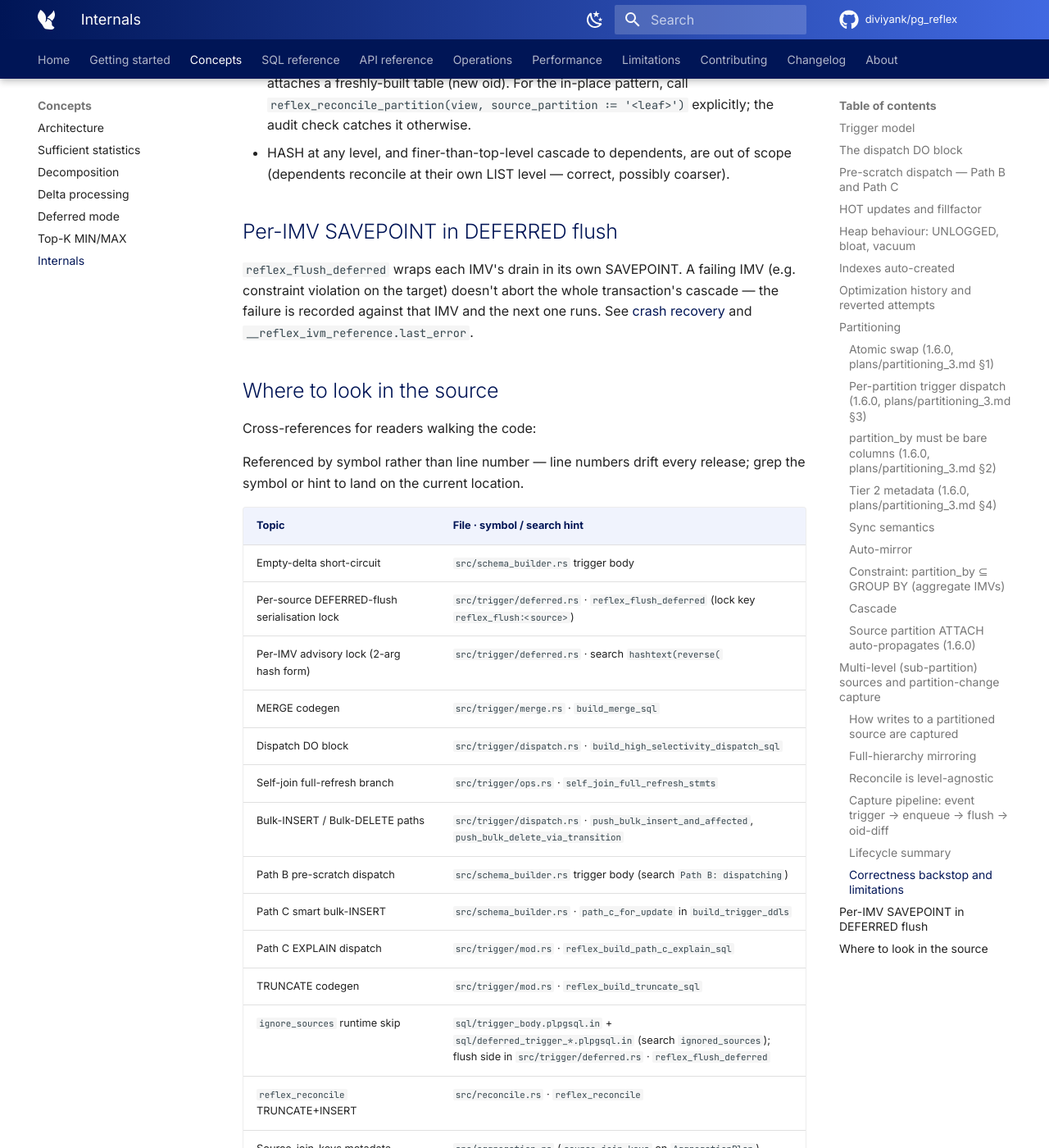
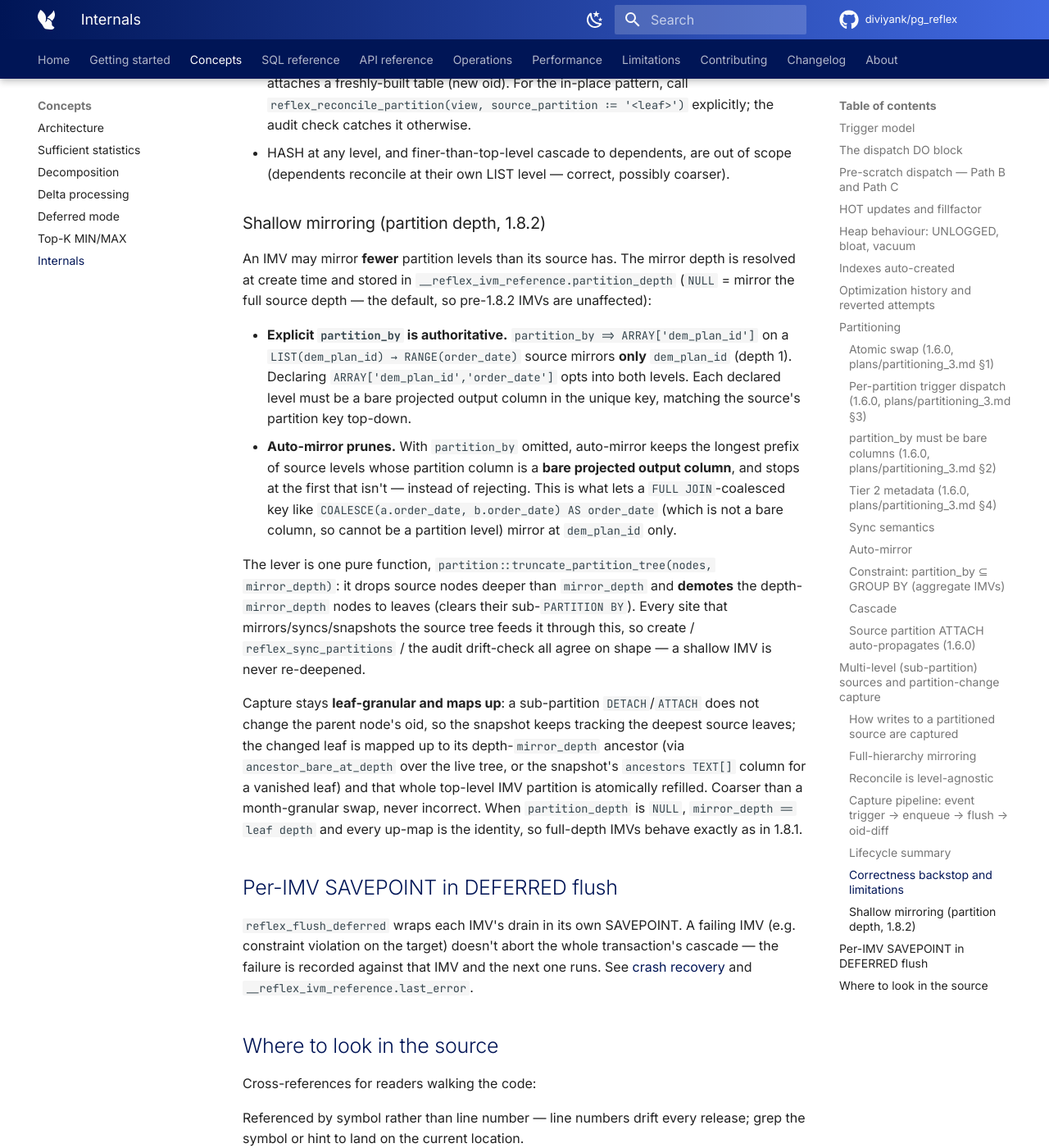
Before and after one commit to diviyank/pg_reflex, an MkDocs documentation site: the page built from docs/concepts/internals.md, in a window 1280 px wide and 1400 px high, scrolled down 13229 px. Shown: the whole window at 82% size. Built offline with MkDocs 1.6.1 and Material for MkDocs 9.7.7, drawn with Linux system fonts in a browser that asks for light colours; comment, search, counter and statistics services are not loaded.

Commit message:
docs: partition-depth changelog + internals + migration; bump 1.8.2
Additive non-breaking migration (partition_depth + ancestors columns).
internals.md gains a Shallow mirroring section. CHANGELOG documents the
authoritative partition_by depth + auto-prune + depth-aware capture.

Co-Authored-By: Claude Opus 4.8 (1M context) <noreply@anthropic.com>

```diff
--- a/Cargo.toml
+++ b/Cargo.toml
@@ -4,7 +4,7 @@ members = ["fuzz_model"]
 
 [package]
 name = "pg_reflex"
-version = "1.8.1"
+version = "1.8.2"
 edition = "2021"
 description = "Incremental materialized view maintenance for PostgreSQL"
 license = "Apache-2.0"
--- a/docs/concepts/internals.md
+++ b/docs/concepts/internals.md
@@ -283,6 +283,17 @@ Typical pipeline usage: after a batch of `DETACH`/`ATTACH` swaps, call `SELECT r
 - **Known limitation:** `detach → modify the same table in place → re-attach the same table` is invisible to the oid-diff (the oid is unchanged). The supported pipeline pattern attaches a freshly-built table (new oid). For the in-place pattern, call `reflex_reconcile_partition(view, source_partition := '<leaf>')` explicitly; the audit check catches it otherwise.
 - HASH at any level, and finer-than-top-level cascade to dependents, are out of scope (dependents reconcile at their own LIST level — correct, possibly coarser).
 
+### Shallow mirroring (partition depth, 1.8.2)
+
+An IMV may mirror **fewer** partition levels than its source has. The mirror depth is resolved at create time and stored in `__reflex_ivm_reference.partition_depth` (`NULL` = mirror the full source depth — the default, so pre-1.8.2 IMVs are unaffected):
+
+- **Explicit `partition_by` is authoritative.** `partition_by => ARRAY['dem_plan_id']` on a `LIST(dem_plan_id) → RANGE(order_date)` source mirrors **only** `dem_plan_id` (depth 1). Declaring `ARRAY['dem_plan_id','order_date']` opts into both levels. Each declared level must be a bare projected output column in the unique key, matching the source's partition key top-down.
+- **Auto-mirror prunes.** With `partition_by` omitted, auto-mirror keeps the longest prefix of source levels whose partition column is a **bare projected output column**, and stops at the first that isn't — instead of rejecting. This is what lets a `FULL JOIN`-coalesced key like `COALESCE(a.order_date, b.order_date) AS order_date` (which is not a bare column, so cannot be a partition level) mirror at `dem_plan_id` only.
+
+The lever is one pure function, `partition::truncate_partition_tree(nodes, mirror_depth)`: it drops source nodes deeper than `mirror_depth` and **demotes** the depth-`mirror_depth` nodes to leaves (clears their sub-`PARTITION BY`). Every site that mirrors/syncs/snapshots the source tree feeds it through this, so create / `reflex_sync_partitions` / the audit drift-check all agree on shape — a shallow IMV is never re-deepened.
+
+Capture stays **leaf-granular and maps up**: a sub-partition `DETACH`/`ATTACH` does not change the parent node's oid, so the snapshot keeps tracking the deepest source leaves; the changed leaf is mapped up to its depth-`mirror_depth` ancestor (via `ancestor_bare_at_depth` over the live tree, or the snapshot's `ancestors TEXT[]` column for a vanished leaf) and that whole top-level IMV partition is atomically refilled. Coarser than a month-granular swap, never incorrect. When `partition_depth` is `NULL`, `mirror_depth == leaf depth` and every up-map is the identity, so full-depth IMVs behave exactly as in 1.8.1.
+
 ## Per-IMV SAVEPOINT in DEFERRED flush
 
 `reflex_flush_deferred` wraps each IMV's drain in its own SAVEPOINT. A failing IMV (e.g. constraint violation on the target) doesn't abort the whole transaction's cascade — the failure is recorded against that IMV and the next one runs. See [crash recovery](../operations/crash-recovery.md) and `__reflex_ivm_reference.last_error`.
```
Also changed, not shown: CHANGELOG.md (+39 -0 lines), 2 other files.
